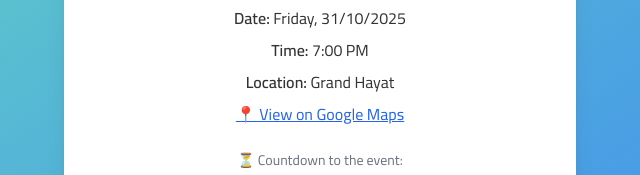
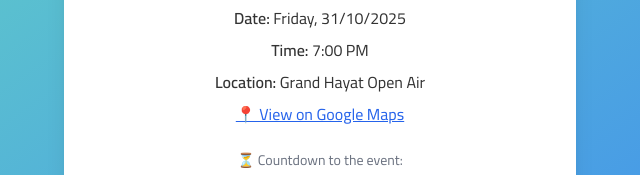
Before and after one commit to beshoy6700/engament-David-Myream, a plain HTML site: page index.html in a window 1280 px wide. Shown: the part 462-637 px from the top of the page, 320-960 px from the left. Drawn offline with nearby package versions, Linux system fonts and the light colour scheme.

Commit message:
first commit 2

```diff
--- a/index.html
+++ b/index.html
@@ -88,7 +88,7 @@
       <ul class="mb-6 space-y-2 text-center">
         <li><span class="font-semibold">Date:</span> Friday, 31/10/2025</li>
         <li><span class="font-semibold">Time:</span> 7:00 PM</li>
-        <li><span class="font-semibold">Location:</span> Grand Hayat</li>
+        <li><span class="font-semibold">Location:</span> Grand Hayat Open Air</li>
         <li><a href="https://maps.app.goo.gl/E5BjVYW7yPiecE8r9" target="_blank" class="text-blue-600 underline">📍 View on Google Maps</a></li>
       </ul>
 
```
